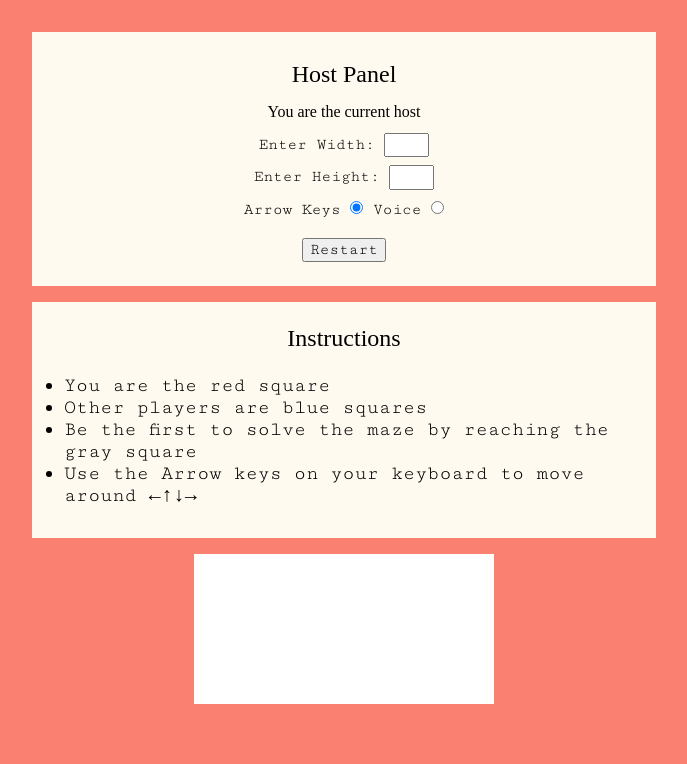
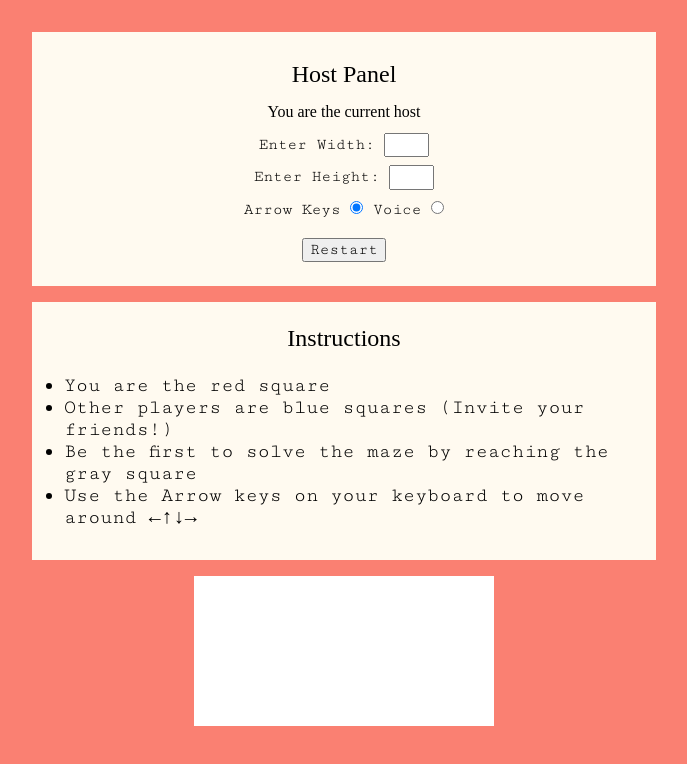
Before and after one commit to adityajain15/MazeRunner, a website: page public/index.html in a window 1280 px wide. Shown: the whole page, without its empty margins (296-983 px from the left). Drawn offline with nearby package versions, Linux system fonts and the light colour scheme; a script that the page names is missing; a web font is replaced by a local one.

Commit message:
invite ur friends

```diff
--- a/public/index.html
+++ b/public/index.html
@@ -35,13 +35,13 @@
       <h2 class="tc cutive f3 mv2">Instructions</h2>
       <ul id="instructions-arrow-keys" class="db pa3">
         <li>You are the red square</li>
-        <li>Other players are blue squares</li>
+        <li>Other players are blue squares (Invite your friends!)</li>
         <li>Be the first to solve the maze by reaching the gray square</li>
         <li>Use the Arrow keys on your keyboard to move around ←↑↓→</li>
       </ul>
       <ul id="instructions-voice" class="dn pa3">
         <li>You are the red square</li>
-        <li>Other players are blue squares</li>
+        <li>Other players are blue squares (Invite your friends!)</li>
         <li>Be the first to solve the maze by reaching the gray square</li>
         <li>Use your voice to move around the maze</li>
         <li>Try commands like "DOWN", "GO RIGHT" OR "GO UP"</li>
```
Also changed, not shown: public/mic.png (added), public/mic.svg (added).
